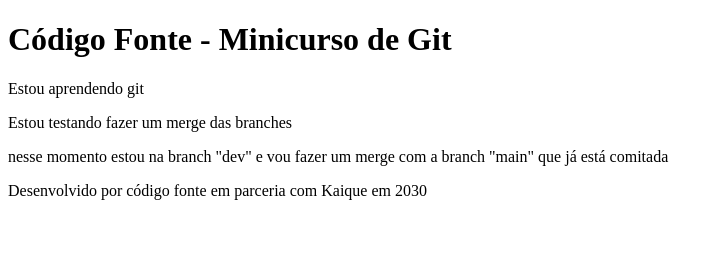
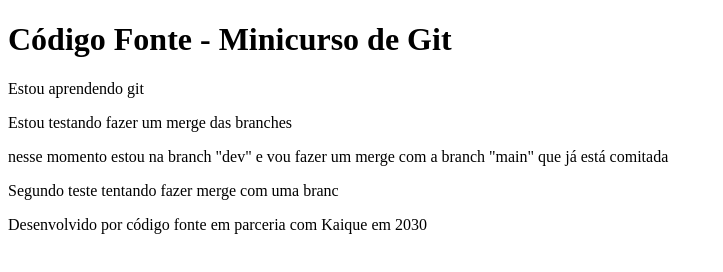
Before and after one commit to kaique-silvestre/codigo_fonte-git_minicurso, a plain HTML site: page index.html in a window 1280 px wide. Shown: the whole page, without its empty margins (0-723 px from the left). Drawn offline with Linux system fonts and the light colour scheme.

Commit message:
testando merge de commits

```diff
--- a/index.html
+++ b/index.html
@@ -11,7 +11,7 @@
 <p>Estou aprendendo git</p>
 <p>Estou testando fazer um merge das branches</p>
 <p>nesse momento estou na branch "dev" e vou fazer um merge com a branch "main" que já está comitada </p>
-
+<p>Segundo teste tentando fazer merge com uma branc</p>
 <footer>Desenvolvido por código fonte em parceria com Kaique em 2030</footer>
 
 </body>
```
